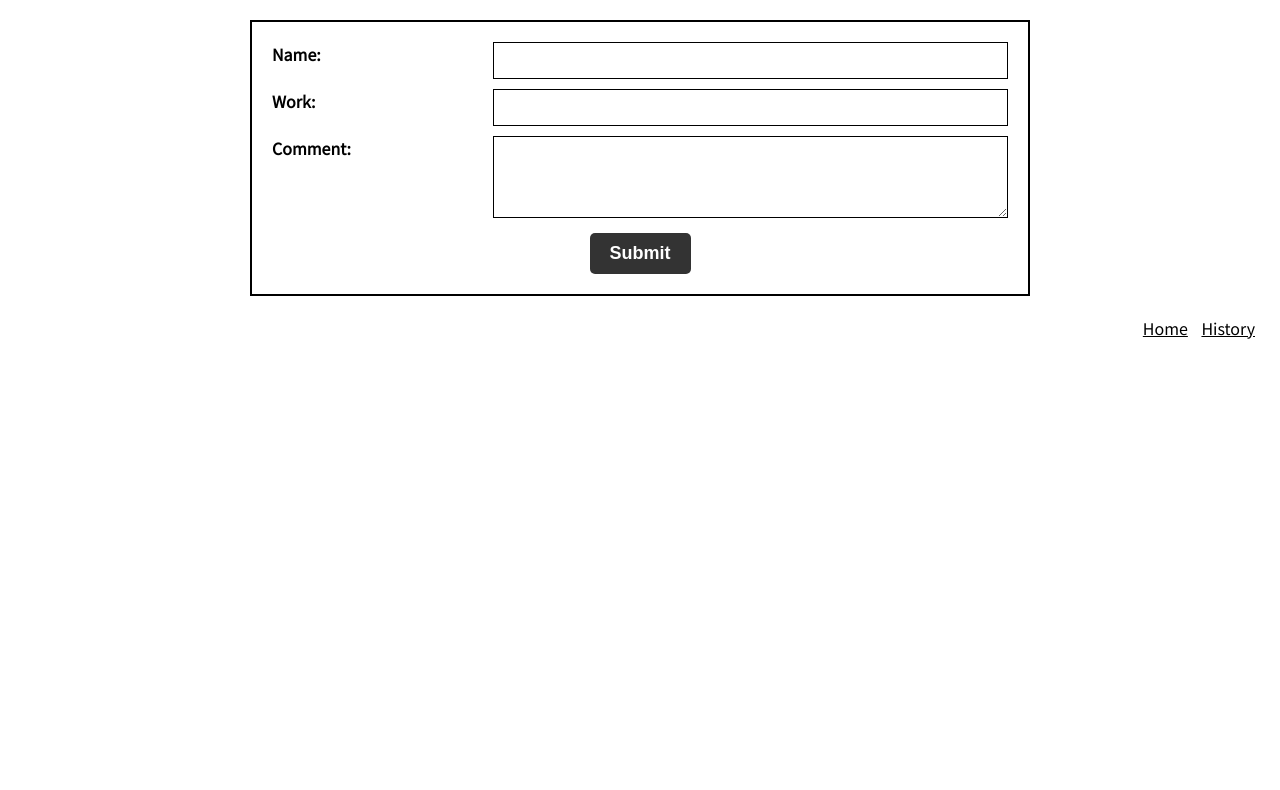
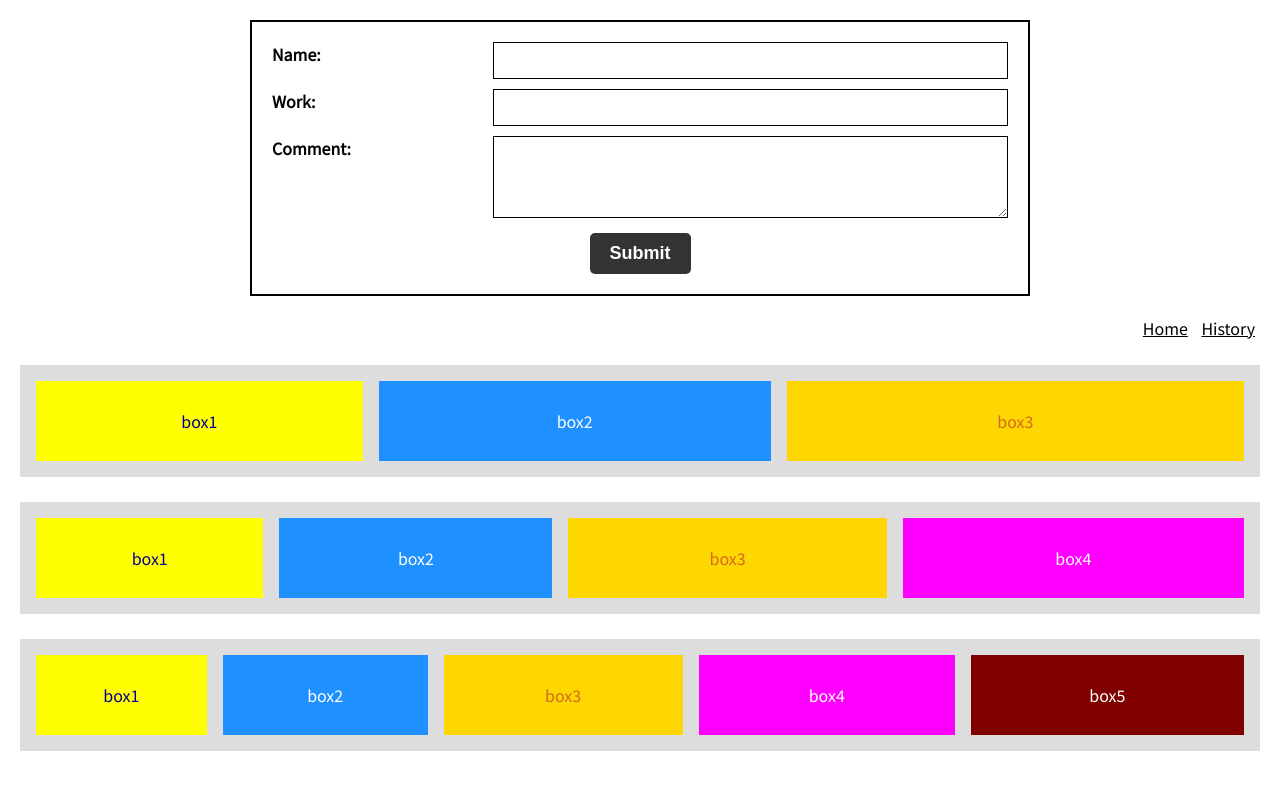
Before and after one commit to Ibucali/try-and-error, a website built with Vite: page try-and-error/index.html in a window 1280 px wide. Built offline with nearby package versions, Linux system fonts and the light colour scheme; some packages are replaced by stand-ins of ours.

Commit message:
added codes in html css and main.js

```diff
--- a/try-and-error/index.html
+++ b/try-and-error/index.html
@@ -43,6 +43,24 @@
       <a href="./history.html">History</a>
     </div>
 
+    <div class="wrapper">
+        <div class="box1">box1</div>
+        <div class="box2">box2</div>
+        <div class="box3">box3</div>
+    </div>
+    <div class="wrapper">
+        <div class="box1">box1</div>
+        <div class="box2">box2</div>
+        <div class="box3">box3</div>
+        <div class="box4">box4</div>
+    </div>
+    <div class="wrapper">
+        <div class="box1">box1</div>
+        <div class="box2">box2</div>
+        <div class="box3">box3</div>
+        <div class="box4">box4</div>
+        <div class="box5">box5</div>
+
     <script type="module" src="/main.js"></script>
   </body>
 </html>
--- a/try-and-error/main.js
+++ b/try-and-error/main.js
@@ -59,3 +59,32 @@ const submitData = async (e) => {
 if (document.getElementById("js-form")) {
   document.getElementById("js-form").addEventListener("submit", (e) => submitData(e));
 }
+
+const wrappers = document.querySelectorAll(".wrapper");
+
+let clickCount = 0;
+let totalPoints = 0;
+
+const pointsList = [10,20,30,40,50,60,70,80,90,100];
+
+wrappers.forEach(wrapper => {
+  wrapper.addEventListener("click", function(e) {
+
+    if (!e.target.className.startsWith("box")) return;
+
+    if (clickCount < 5) {
+      const randomPoint = pointsList[Math.floor(Math.random() * pointsList.length)];
+      totalPoints += randomPoint;
+      clickCount++;
+
+      alert(`${randomPoint} puntos！`);
+
+      if (clickCount === 5) {
+        alert(`Tu total es ${totalPoints} puntos \u{1F389}`);
+      }
+      if (totalPoints >= 300) {
+        alert("\u{1F38A} Felicidades! Has alcanzado 300 puntos.");
+      }
+    }
+  });
+});
--- a/try-and-error/style.css
+++ b/try-and-error/style.css
@@ -92,3 +92,58 @@ table
   border: 1px solid #000;
   padding: 10px;
 }
+
+.wrapper{
+  display: flex;
+  margin-top: 25px;
+  grid-template-columns: 1fr 1fr 1fr;
+  gap: 16px;
+  background: #ddd;
+  padding: 16px;
+  cursor: pointer;
+}
+.box1{
+  width:50%;
+  height: 80px;
+  background: #ffff00;
+  display:flex;
+  align-items: center;
+  justify-content: center;
+  color: #00008b;
+}
+.box2{
+  width:60%;
+  height: 80px;
+  background: #1e90ff;
+  display:flex;
+  align-items: center;
+  justify-content: center;
+  color: #fff;
+}
+.box3{
+  width:70%;
+  height: 80px;
+  background: #ffd700;
+  display:flex;
+  align-items: center;
+  justify-content: center;
+  color: #d2691e;
+}
+.box4{
+  width:75%;
+  height: 80px;
+  background: #ff00ff;
+  display:flex;
+  align-items: center;
+  justify-content: center;
+  color: #fff;
+}
+.box5{
+  width:80%;
+  height: 80px;
+  background: #800000;
+  display:flex;
+  align-items: center;
+  justify-content: center;
+  color: #fff;
+}
```
